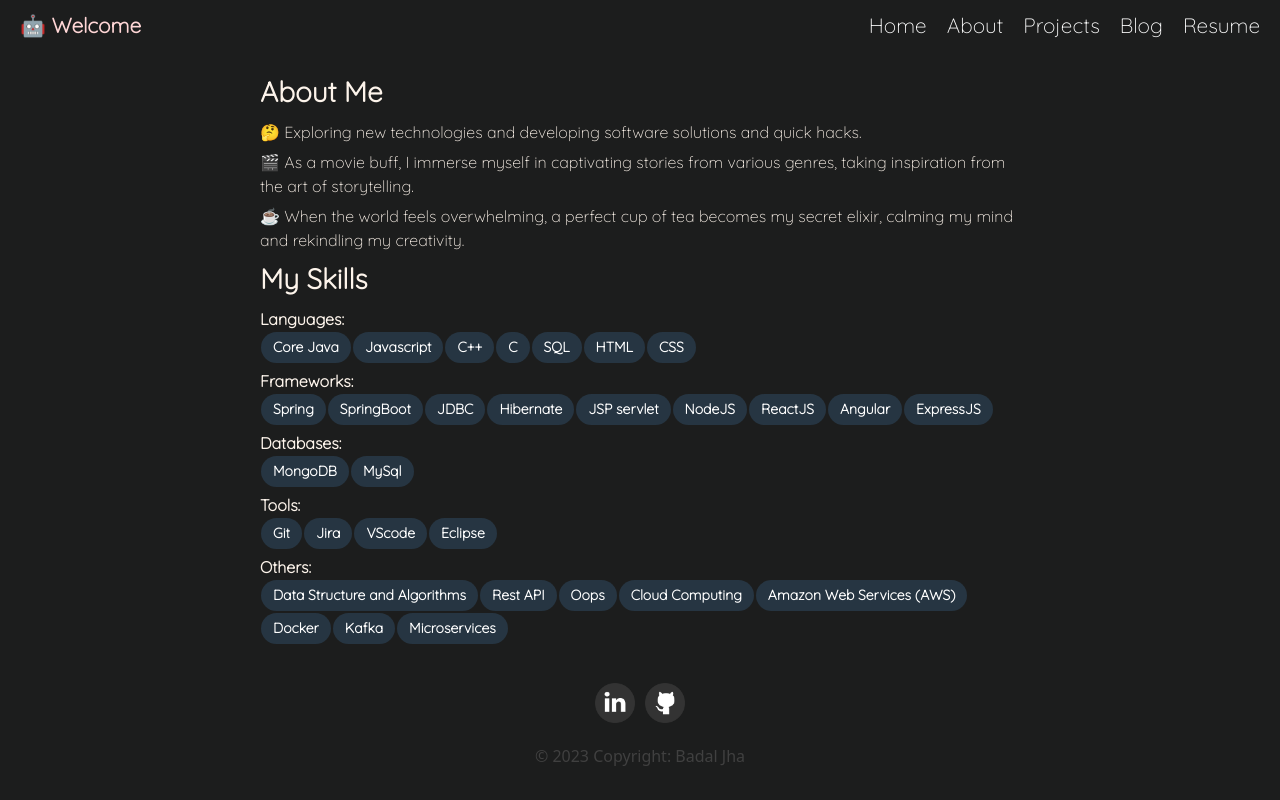
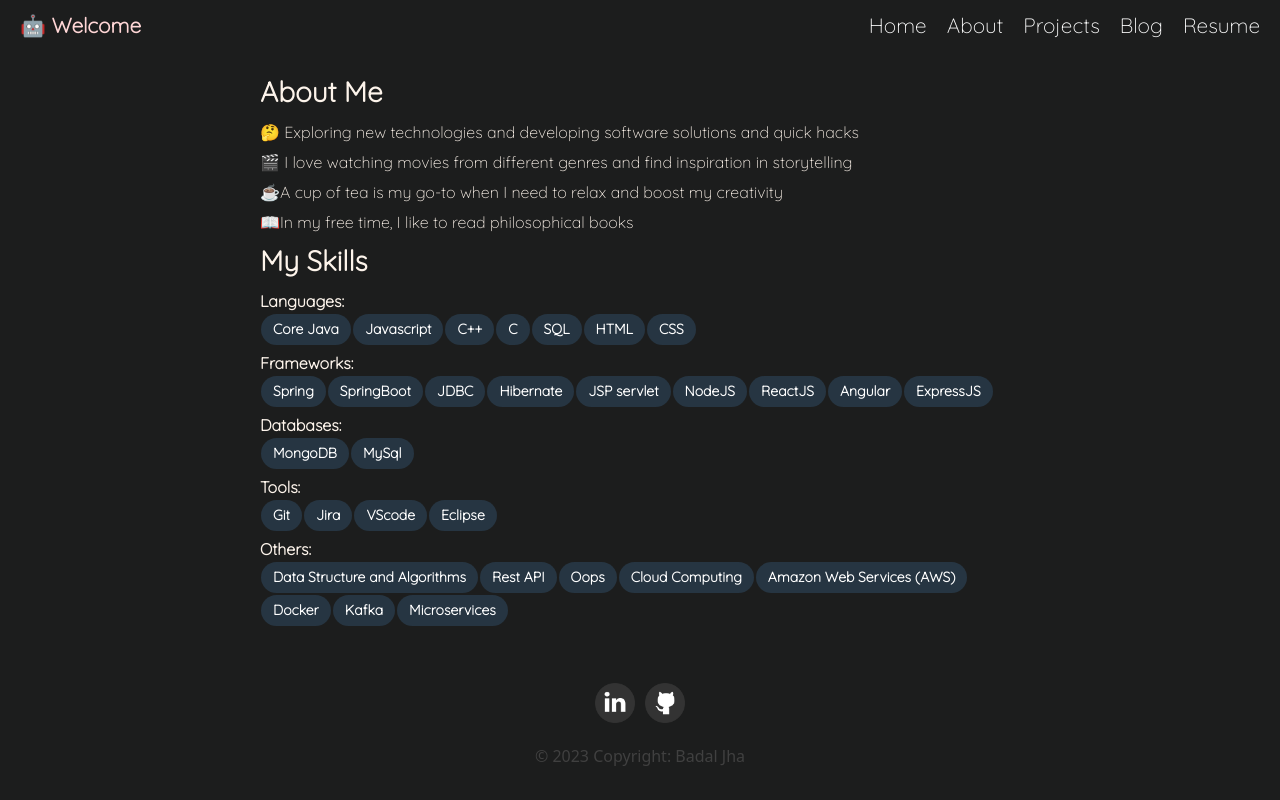
Before and after one commit to Badal-Jha/badal_jha, an Angular app: page /about in a window 1280 px wide. Built offline with nearby package versions, Linux system fonts and the light colour scheme; a web font is replaced by a local one.

Commit message:
resume added

```diff
--- a/src/app/app-routing.module.ts
+++ b/src/app/app-routing.module.ts
@@ -3,11 +3,13 @@ import { RouterModule, Routes } from '@angular/router';
 import { HomeComponent } from './components/home/home.component';
 import { ProjectsComponent } from './components/projects/projects.component';
 import { AboutComponent } from './components/about/about.component';
+import { ResumeComponent } from './components/resume/resume.component';
 
 const routes: Routes = [
   { path: '', component: HomeComponent },
   {path:'projects',component:ProjectsComponent},
-  {path:'about',component:AboutComponent}
+  {path:'about',component:AboutComponent},
+  {path:'resume',component:ResumeComponent}
 ];
 
 @NgModule({
--- a/src/app/app.module.ts
+++ b/src/app/app.module.ts
@@ -8,6 +8,7 @@ import { HomeComponent } from './components/home/home.component';
 import { FooterComponent } from './components/footer/footer.component';
 import { ProjectsComponent } from './components/projects/projects.component';
 import { AboutComponent } from './components/about/about.component';
+import { ResumeComponent } from './components/resume/resume.component';
 
 @NgModule({
   declarations: [
@@ -16,7 +17,8 @@ import { AboutComponent } from './components/about/about.component';
     HomeComponent,
     FooterComponent,
     ProjectsComponent,
-    AboutComponent
+    AboutComponent,
+    ResumeComponent
   ],
   imports: [
     BrowserModule,
--- a/src/app/components/about/about.component.html
+++ b/src/app/components/about/about.component.html
@@ -8,13 +8,14 @@
   <div class="container">
     <section class="about-me">
       <h2>About Me</h2>
-      <p>🤔 Exploring new technologies and developing software solutions and quick hacks.</p>
-       <p>🎬 As a movie buff, I immerse myself in captivating stories from various genres, taking inspiration from the art of storytelling.</p>
-      <p>☕ When the world feels overwhelming, a perfect cup of tea becomes my secret elixir, calming my mind and rekindling my creativity.</p>
-
+      <p>🤔 Exploring new technologies and developing software solutions and quick hacks</p>
+       <p>🎬 I love watching movies from different genres and find inspiration in storytelling</p>
+      <p>☕A cup of tea is my go-to when I need to relax and boost my creativity</p>
+      <p>📖In my free time, I like to read philosophical books</p>
     </section>
     <section class="skills">
       <h2>My Skills</h2>
+
 
 
       <ul class="skills-list">
--- a/src/app/components/header/header.component.html
+++ b/src/app/components/header/header.component.html
@@ -24,7 +24,7 @@
       <li><a routerLink="/about" routerLinkActive="active">About</a></li>
       <li><a routerLink="/projects" routerLinkActive="active">Projects</a></li>
       <li><a href="https://badaljha.hashnode.dev/" target=”_blank”> Blog</a></li>
-      <li><a href="https://drive.google.com/file/d/1xsAyFFA0aIml5Wg9l5L5yk0VUNq9A8Zq/view?usp=sharing">Resume</a></li>
+      <li><a routerLink="/resume" routerLinkActive="active">Resume</a></li>
     </ul>
   </div>
  </div>
--- /dev/null
+++ b/src/app/components/resume/resume.component.html
@@ -0,0 +1,3 @@
+<div class="document-container">
+    <iframe src="https://drive.google.com/file/d/1xsAyFFA0aIml5Wg9l5L5yk0VUNq9A8Zq/preview" width="100%" height="600"></iframe>
+</div>
```
Also changed, not shown: src/app/components/resume/resume.component.ts (added, +10 -0 lines), src/app/components/resume/resume.component.css (added), 1 other file (tests, documents, lock files or other folders).
